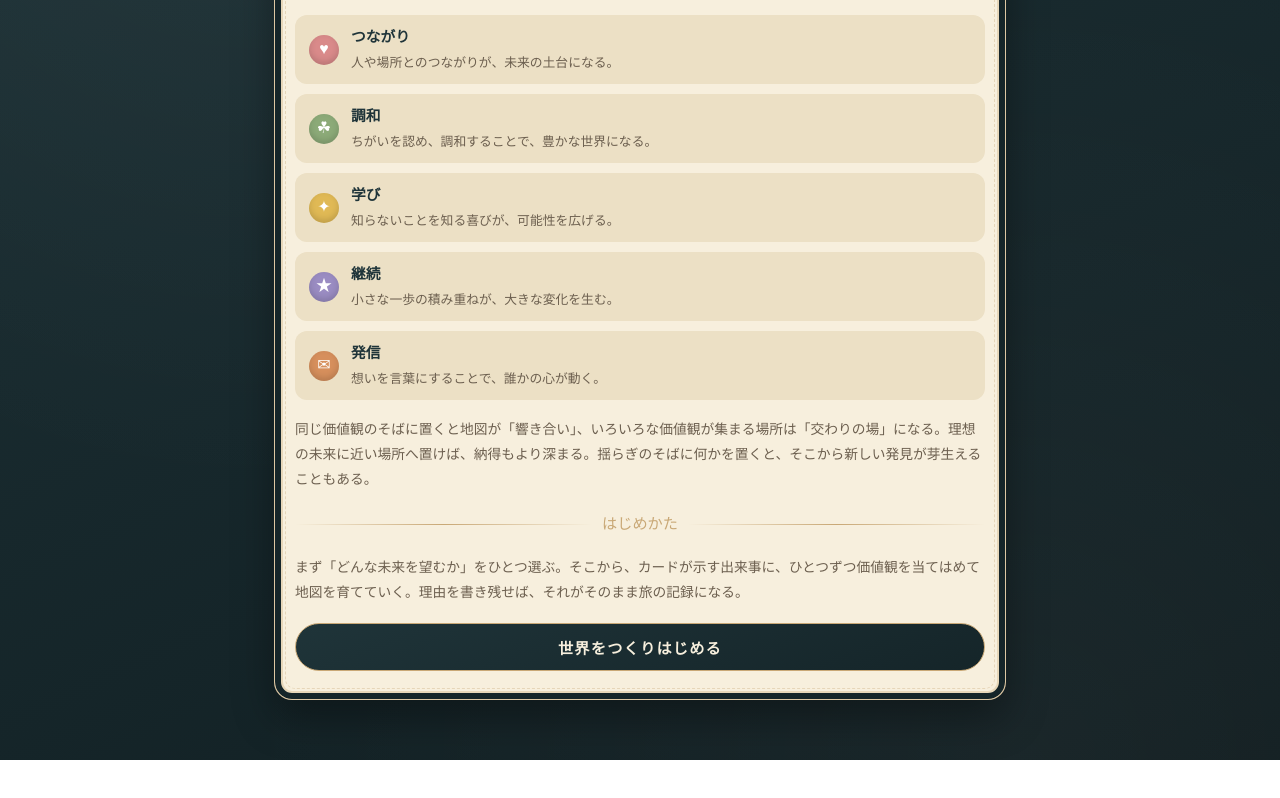
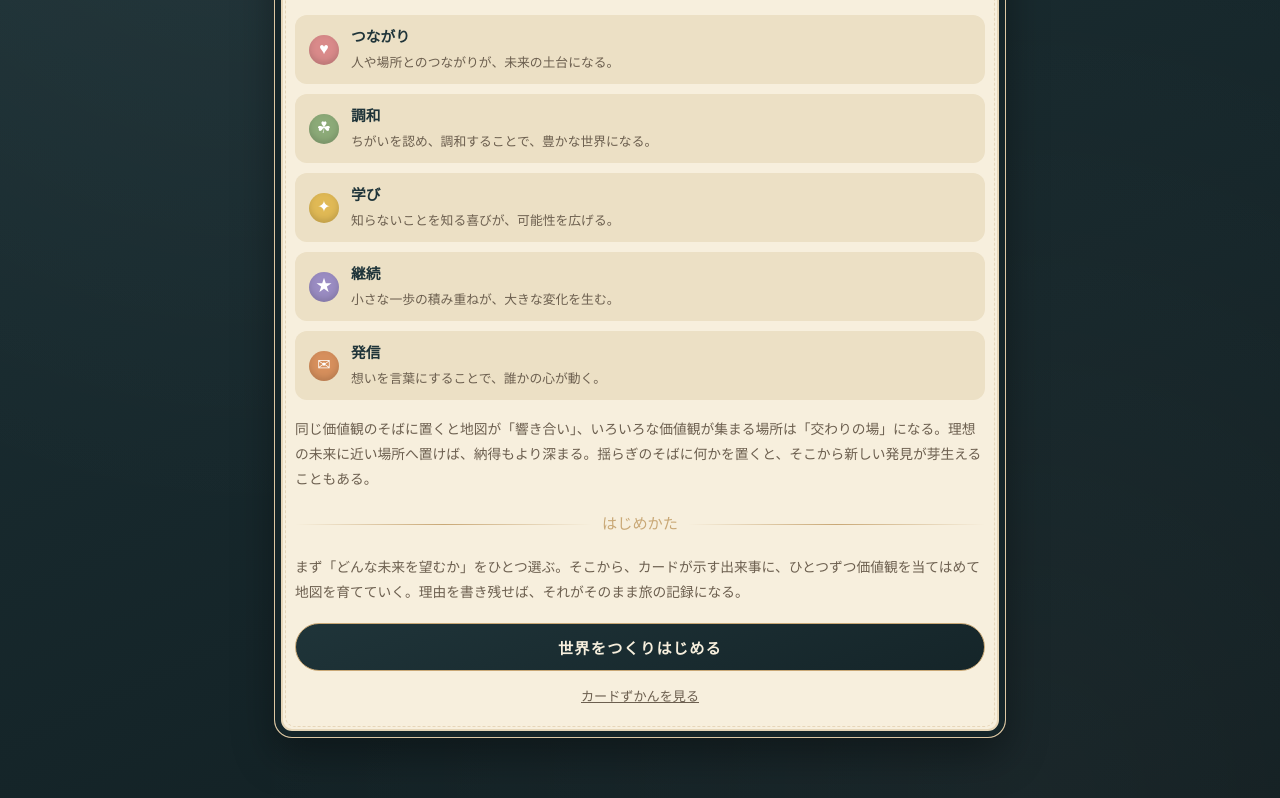
Before and after one commit to h9966882-max/chizuka, a plain HTML site: page index.html in a window 1280 px wide. Shown: the part 385-1183 px from the top of the page. Before the commit the page ends 1145 px from the top, so only its background shows below. Drawn offline with Linux system fonts and the light colour scheme; a web font is replaced by a local one.

Commit message:
index.html を更新

```diff
--- a/index.html
+++ b/index.html
@@ -1186,6 +1186,7 @@ function renderStart(){
     <p class="lead soft">まず「どんな未来を望むか」をひとつ選ぶ。そこから、カードが示す出来事に、ひとつずつ価値観を当てはめて地図を育てていく。理由を書き残せば、それがそのまま旅の記録になる。</p>
 
     ${resumeBlock}
+      <a class="back-link" href="cards.html" style="display:block;text-align:center;margin-top:14px;font-size:0.82rem;color:var(--ink-soft);text-decoration:underline;">カードずかんを見る</a>
   </div>
   `;
 }
```
